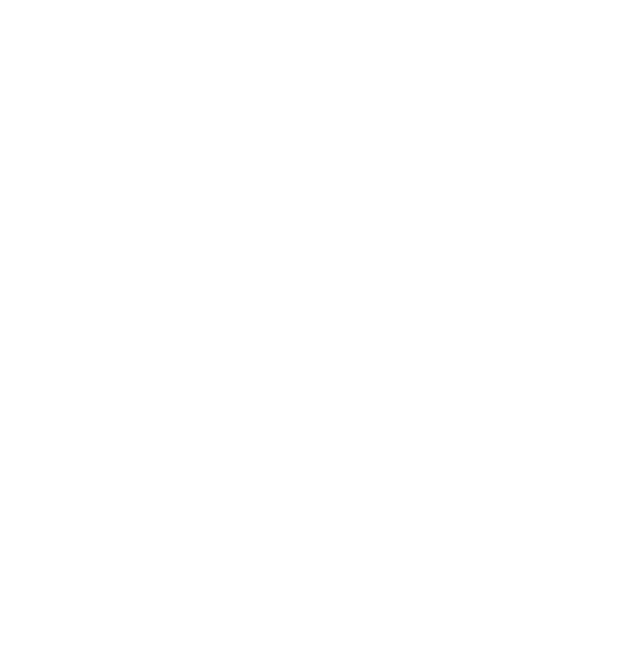
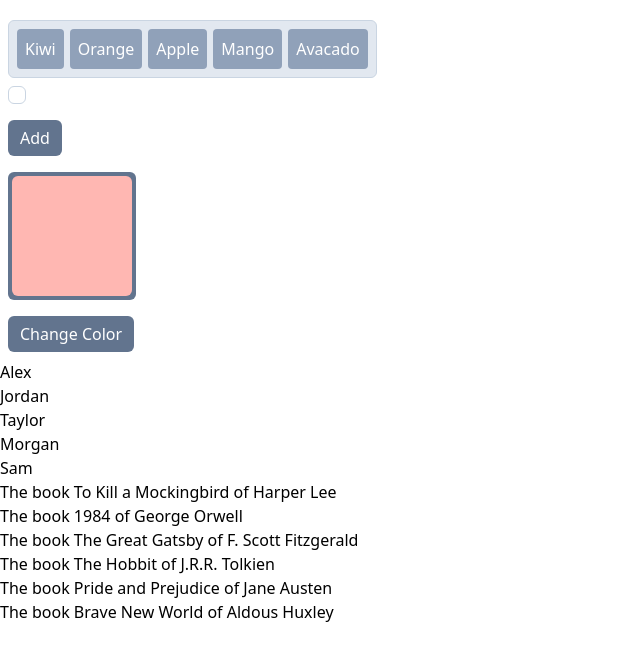
Before and after one commit to onkmade/Competetive-Programming, a website: page Questions/1.2_solutions/level_3.html in a window 1280 px wide. Shown: the whole page, without its empty margins (0-640 px from the left). Drawn offline with Linux system fonts and the light colour scheme.

Commit message:
level 3 Done: Questions on Array + DOM

```diff
--- a/Questions/1.2_solutions/level_3.html
+++ b/Questions/1.2_solutions/level_3.html
@@ -7,6 +7,123 @@
     <link rel="stylesheet" href="/src/output.css">
 </head>
 <body class="mx-auto py-3">
+    <ul id="fruit-list" class="flex p-2 space-x-1.5 bg-slate-200 border border-slate-300 m-2 w-fit rounded-md"></ul>
+    <ul id="anime-list" class="flex p-2 space-x-1.5 border border-slate-300 m-2 w-fit rounded-md"></ul>
+    <button id="add-btn" class="bg-slate-500 px-3 py-1.5 text-white rounded-md text-center m-2 cursor-pointer">Add</button>
 
+    <div class="bg-slate-500 w-fit p-1 m-2 rounded-md">
+        <div id="color-box" class="size-30 rounded-md m"></div>
+    </div>
+
+    <button id="change-color-btn" class="bg-slate-500 px-3 py-1.5 text-white rounded-md text-center m-2 cursor-pointer">Change Color</button>
+
+    <ul id="students-list"></ul>
+    <ul id="library"></ul>
+    <script>
+        const fruitList = document.getElementById('fruit-list');
+
+        const fruits = ["Kiwi", "Orange", "Apple", "Mango", "Avacado"];
+        const fragment = document.createDocumentFragment();
+        fruits.forEach( fruit => {
+            const listItem = document.createElement('li');
+            listItem.textContent = fruit;
+            listItem.classList.add(
+                'bg-slate-400',
+                'p-2',
+                'text-white',
+                'rounded-sm',
+            );
+            fragment.appendChild(listItem);
+        });
+
+        fruitList.appendChild(fragment);
+
+        const animes = ["The One Piece", "Naruto", "Iron-Blooded Orphans", "Ne Zha", "The Legend of Hei"];
+        const animeList = document.getElementById('anime-list');
+
+        const addBtn = document.getElementById('add-btn');
+        let index = 0;
+
+        addBtn.addEventListener('click', (e) => {
+            if(index >= animes.length) return;
+            const listItem = document.createElement('li');
+            listItem.textContent = animes[index];
+            listItem.classList.add(
+                'bg-orange-400',
+                'p-2',
+                'text-white',
+                'rounded-sm',
+            )
+            animeList.appendChild(listItem);
+            index++;
+
+            if(index === animes.length){
+                addBtn.disabled = true;
+                addBtn.textContent = "No more anime to Add";
+                addBtn.classList.add('opacity-50', 'cursor-not-allowed');
+            }
+        });
+
+        // 23
+        const pastelColors = [
+            "#FFB7B2", // Pastel Pink / Coral
+            "#FFDAC1", // Pastel Peach
+            "#E2F0CB", // Pastel Lime / Green
+            "#B5EAD7", // Pastel Mint
+            "#C7CEEA", // Pastel Lavender / Periwinkle
+            "#FFC6FF", // Pastel Magenta
+            "#BDB2FF", // Pastel Purple
+            "#A0C4FF", // Pastel Soft Blue
+            "#CAFFBF", // Pastel Light Green
+            "#FDFFB6"  // Pastel Pale Yellow
+        ];
+
+        const colorBox = document.getElementById('color-box');
+        const changeColorBtn = document.getElementById('change-color-btn');
+
+        let colorIndex = 0;
+        colorBox.style.backgroundColor = pastelColors[colorIndex];
+
+        changeColorBtn.addEventListener('click', () => {
+            colorIndex = (colorIndex + 1) % pastelColors.length;
+            colorBox.style.backgroundColor = pastelColors[colorIndex];
+        });
+
+
+        const students = ["Alex", "Jordan", "Taylor", "Morgan", "Sam"];
+        const studentList = document.getElementById('students-list');
+
+        students.forEach( student => {
+            const listItem = document.createElement('p');
+            listItem.innerHTML = student;
+            studentList.appendChild(listItem);
+        });
+
+
+        const books = [
+            { title: "To Kill a Mockingbird", author: "Harper Lee" },
+            { title: "1984", author: "George Orwell" },
+            { title: "The Great Gatsby", author: "F. Scott Fitzgerald" },
+            { title: "The Hobbit", author: "J.R.R. Tolkien" },
+            { title: "Pride and Prejudice", author: "Jane Austen" },
+            { title: "Brave New World", author: "Aldous Huxley" }
+        ];
+
+        /*
+        Using map to transform the array of object is also best,
+        since u learned it how do it with map method
+        */
+
+        const library = document.getElementById('library');
+
+        books.forEach( ({title, author}) => {
+            const bookItem = document.createElement('p');
+            bookItem.textContent = `The book ${title} of ${author}`;
+
+            library.appendChild(bookItem);
+        });
+
+        // rest are easy!
+    </script>
 </body>
 </html>
--- /dev/null
+++ b/tailwind.config.cjs
@@ -0,0 +1,15 @@
+/** @type {import('tailwindcss').Config} */
+module.exports = {
+  content: [
+    './**/*.{html,js}'
+  ],
+  // If you generate class names dynamically, add them to the safelist.
+  safelist: [
+    'bg-amber-400',
+    'bg-blue-500'
+  ],
+  theme: {
+    extend: {},
+  },
+  plugins: [],
+};
--- /dev/null
+++ b/test.js
@@ -0,0 +1,3 @@
+console.log(0 % 10);
+console.log(1 % 10);
+console.log(2 % 10);
```
Also changed, not shown: src/output.css.
